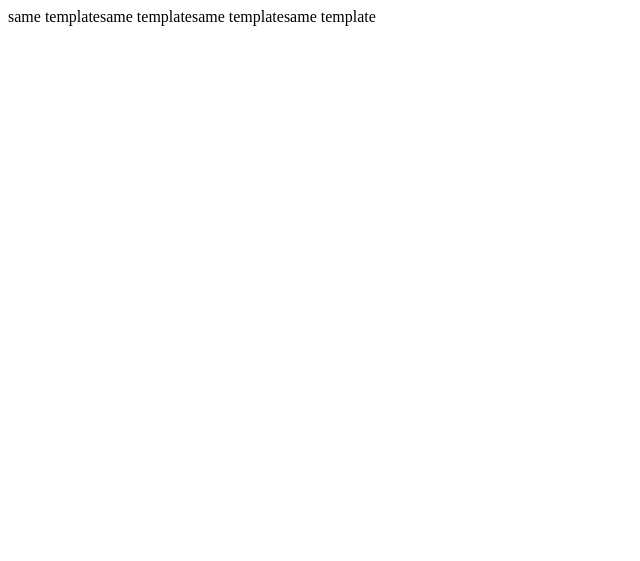
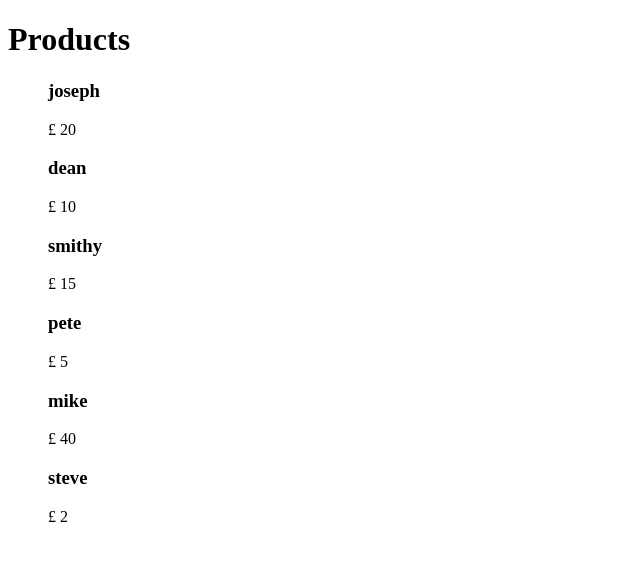
Before and after one commit to josephredmond5/intro-PHP, a PHP site: page /loops.php in a window 1280 px wide. Shown: the top 561 px of the page, without its empty margins (0-640 px from the left). Run offline with PHP 8.4, Linux system fonts and the light colour scheme.

Commit message:
all loops

```diff
--- a/loops.php
+++ b/loops.php
@@ -4,11 +4,44 @@
 //     for($x = 0; $x < count($blogs); $x++ ){
 //         echo 'some templates';
 //     }
-    $blogs = ['blog1', 'blog2', 'blog3', 'blog3'];
-    // below is a for loop in php
-   foreach($blogs as $blog){
-       echo 'same template';
-   }
+//     $blogs = ['blog1', 'blog2', 'blog3', 'blog3'];
+//     // below is a for loop in php
+//    foreach($blogs as $blog){
+//        echo 'same template';
+//    }
+
+// $ninjas = ['joseph', 'ryan', 'blake']; // example for loop
+// for($i = 0; $i < count($ninjas); $i++){
+//     echo $ninjas[$i] . '<br />';  // this takes each part of the array on different lines
+// }
+
+// foreach($ninjas as $ninja){ // example foreach loop
+//     echo $ninja . '<br />' ;
+// }
+
+$products = [
+    ['name' => 'joseph', 'price' => 20],
+    ['name' => 'dean', 'price' => 10],
+    ['name' => 'smithy', 'price' => 15],
+    ['name' => 'pete', 'price' => 5],
+    ['name' => 'mike', 'price' => 40],
+    ['name' => 'steve', 'price' => 2],
+];
+
+// foreach($products as $product){ // cycling through the products and getting the product name and price
+//     echo $product['name'] . ' - ' . $product['price'];
+//     echo '<br />';
+// }
+
+//     $i = 0;
+
+// while($i < count($products)){ // exammple while loop
+//     echo $products[$i]['name'];
+//     echo '<br />';
+//     $i++;
+// }
+
+
 
 ?>
 
@@ -19,5 +52,16 @@
 </head>
 <body>
 
+<!-- outputing a different html template for each individual product -->
+<h1>Products</h1>
+<ul>
+    <?php foreach($products as $product){ ?>
+
+        <h3><?php echo $product['name']; ?></h3>
+        <p>£ <?php echo $product['price']; ?></p>
+
+      <?php } ?>
+</ul>
+
 </body>
 </html>
```
